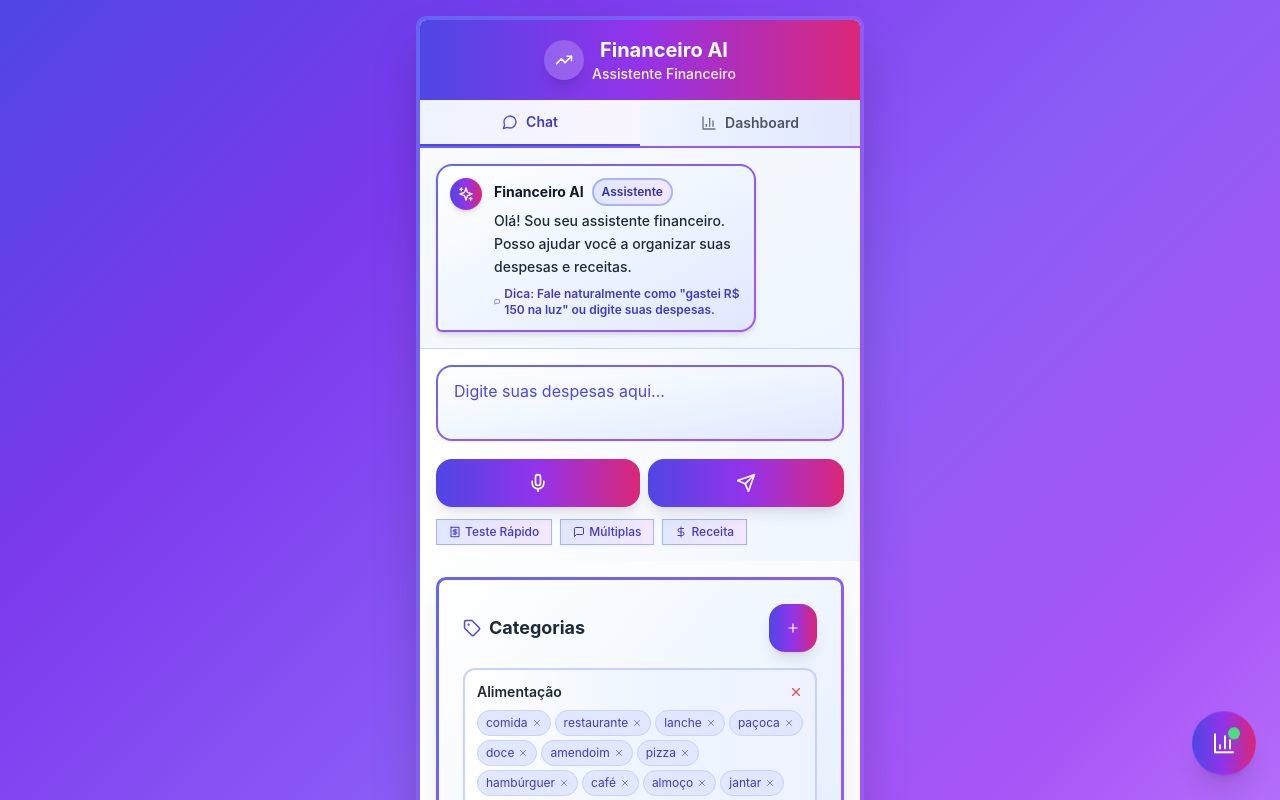
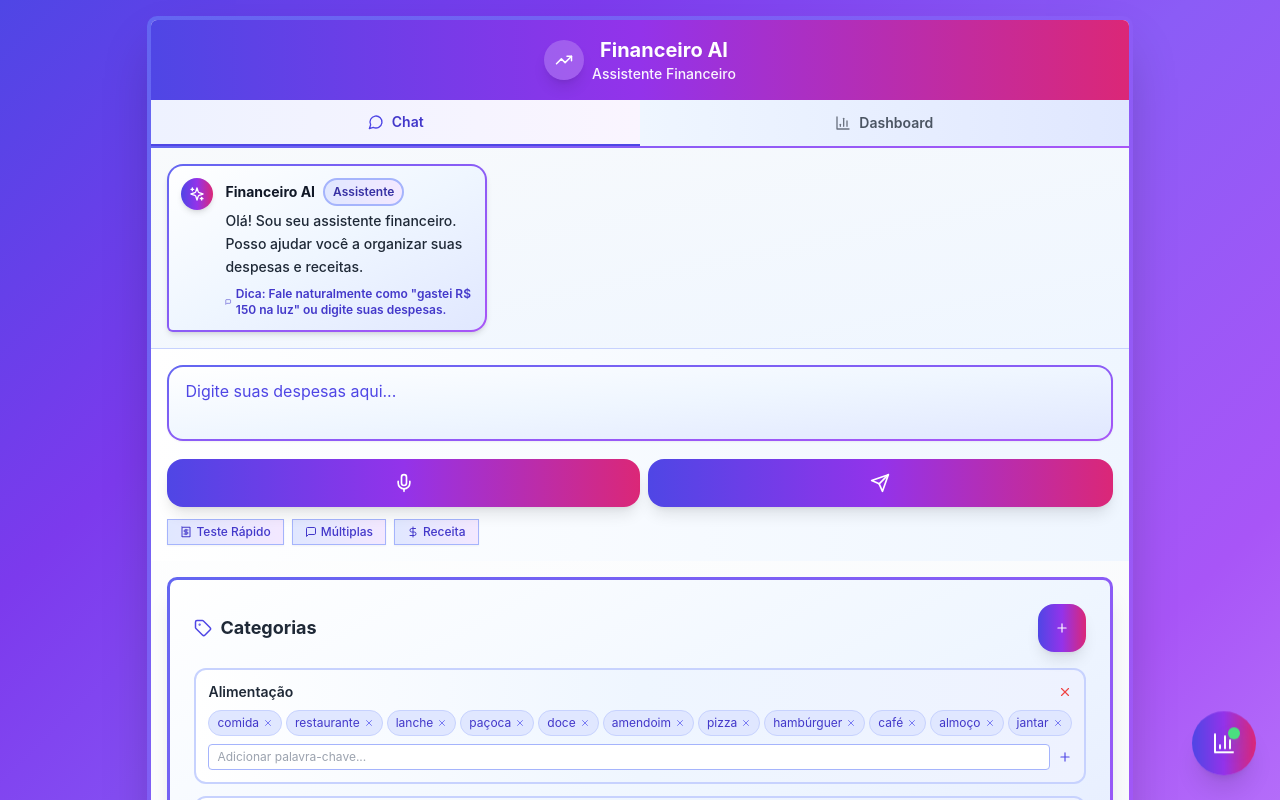
Before and after one commit to Rafael-Rangel/organizador-financeiro-ai, a Next.js app: page / in a window 1280 px wide. Shown: the top 800 px of the page. Built offline with nearby package versions, Linux system fonts and the light colour scheme.

Commit message:
Update page.tsx

```diff
--- a/app/page.tsx
+++ b/app/page.tsx
@@ -37,7 +37,7 @@ export default function Home() {
   }
 
   return (
-    <div className="w-full max-w-md">
+    <div>
       {/* Chat Container */}
       <div className="chat-container">
         {/* Header */}
```
